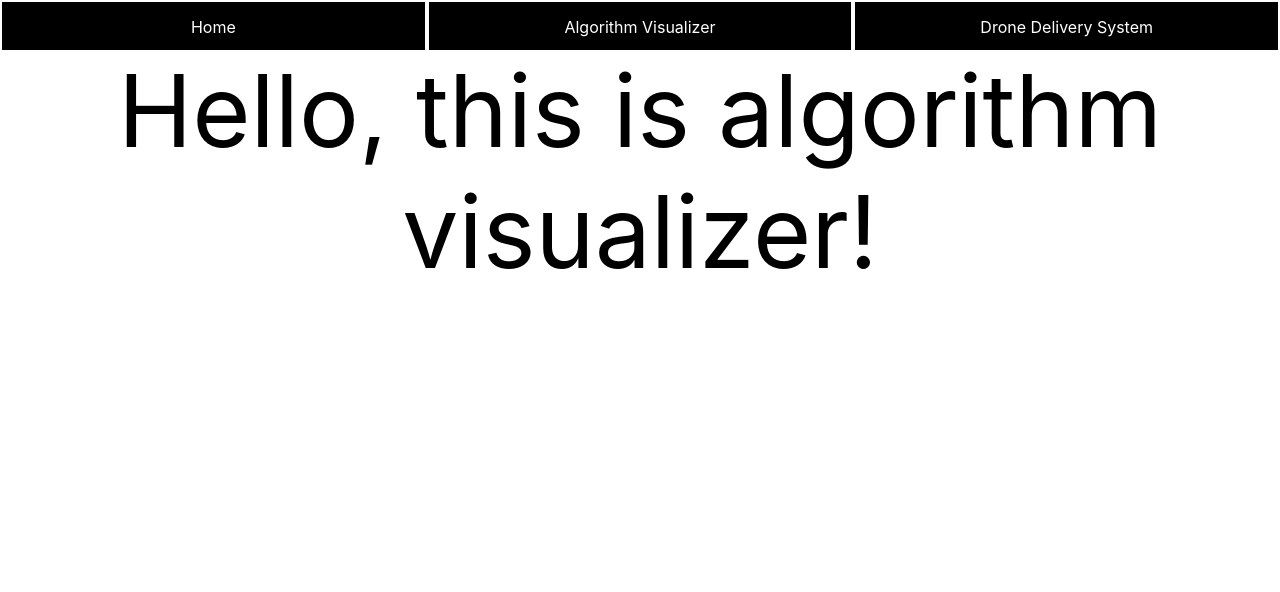
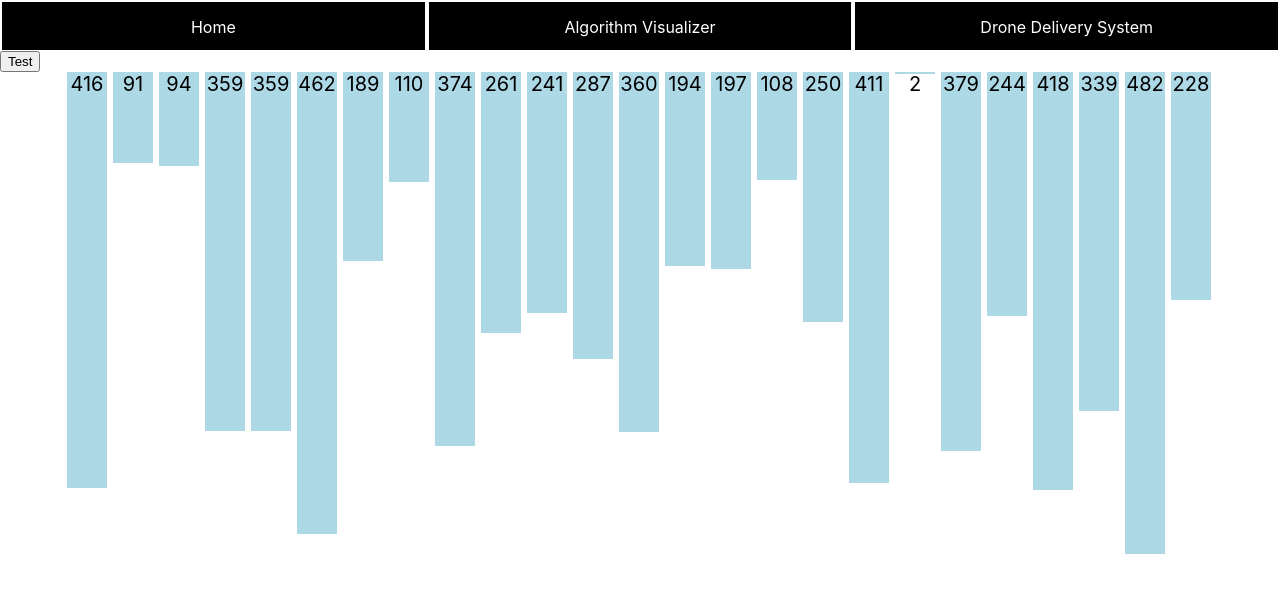
Before and after one commit to samuelkuz/personal-website, a React (Create React App) app: page /algorithm-visualizer in a window 1280 px wide. Shown: the top 592 px of the page. Built offline with nearby package versions, Linux system fonts and the light colour scheme.

Commit message:
Add heap sort no animations

```diff
--- /dev/null
+++ b/src/algorithms/HeapSort.js
@@ -0,0 +1,42 @@
+function heapSort(arr) {
+    let length = arr.length;
+
+    for (let i = Math.floor((length / 2 ) - 1); i >= 0; i--) {
+        heapify(arr, length, i);
+    }
+
+    for (let i = length - 1; i > 0; i--) {
+        let temp = arr[0];
+        arr[0] = arr[i];
+        arr[i] = temp;
+        heapify(arr, i, 0);
+    }
+
+    return arr;
+}
+
+function heapify(arr, length, i) {
+    let largest = i;
+    let l = 2 * i + 1;
+    let r = l + 1;
+
+    if (l < length && arr[l] > arr[largest]) {
+        largest = l;
+    }
+
+    if (r < length && arr[r] > arr[largest]) {
+        largest = r;
+    }
+
+    if (largest !== i) {
+        [arr[i], arr[largest]] = [arr[largest], arr[i]];
+
+        heapify(arr, length, largest);
+    }
+
+    return arr;
+}
+
+
+
+export { heapSort };
--- a/src/pages/AlgorithmVisualizer.jsx
+++ b/src/pages/AlgorithmVisualizer.jsx
@@ -1,11 +1,62 @@
-import React from "react";
+import React, { useEffect, useState } from "react";
+
+import { heapSort } from "../algorithms/HeapSort.js";
 
 import "./AlgorithmVisualizer.scss";
 
 function AlgorithmVisualizer() {
+    const [arr, setArr] = useState([]);
+    const [maxHeight, setMaxHeight] = useState(500);
+    const [size, setSize] = useState(25);
+    const [width, setWidth] = useState(20);
+
+    useEffect(() => {
+        randomizeArray();
+        initializeWidth();
+        return function cleanup() {
+            console.log("cleaning up");
+        }
+    }, []);
+
+    const initializeWidth = () => {
+        // left + right margin in px
+        const marginWidth = 6;
+        // window width / (# of elements + # to account for margin)
+        const newWidth = Math.floor((window.innerWidth * .9) / size);
+        setWidth(newWidth - marginWidth);
+    };
+
+    const randomizeArray = () => {
+        let tempArr = [];
+        for (let i = 0; i < size; i++) {
+            tempArr.push(Math.floor(Math.random() * maxHeight));
+        }
+        setArr(tempArr);
+    };
+
+    const handleSort = () => {
+        const tempArr = [ ...arr ];
+        const sorted = heapSort(tempArr);
+        setArr(sorted);
+    }
+
     return (
         <div className="algorithm-visualizer-wrapper">
-            Hello, this is algorithm visualizer!
+            <button onClick={handleSort}>Test</button>
+            <div className="algorithm-bar-wrapper">
+                {
+                    arr.map((item,) => {
+                        const style = {
+                            height: `${item}px`,
+                            width: `${width}px`,
+                            fontSize: `${width/2}px`,
+                        };
+                        return (
+                            <div className="algorithm-bar" key={Math.random() * 10000} style={style}>{item}</div>
+                        );
+                    })
+                }
+            </div>
         </div>
     );
 }
--- a/src/pages/AlgorithmVisualizer.scss
+++ b/src/pages/AlgorithmVisualizer.scss
@@ -1,5 +1,14 @@
 .algorithm-visualizer-wrapper {
-    font-size: 100px;
-    text-align: center;
-    word-wrap: break-word;
+    .algorithm-bar-wrapper {
+        margin: auto;
+        width: 90%;
+
+        .algorithm-bar {
+            text-align: center;
+            margin: 0 3px 0 3px;
+            display: inline-block;
+            background-color: lightblue;
+        }
+    }
+
 }
```
Also changed, not shown: src/components/useWindowSize.jsx (added, +34 -0 lines).
